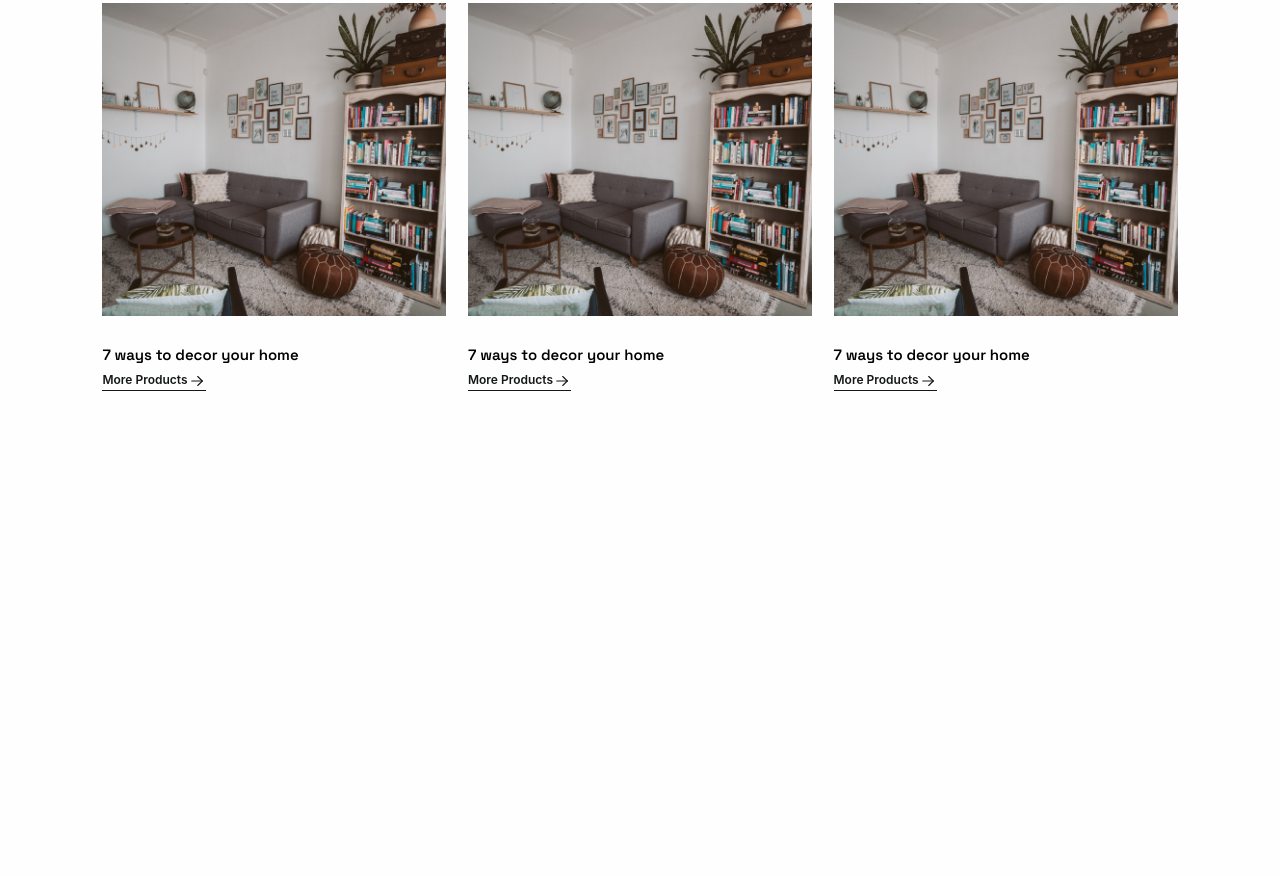
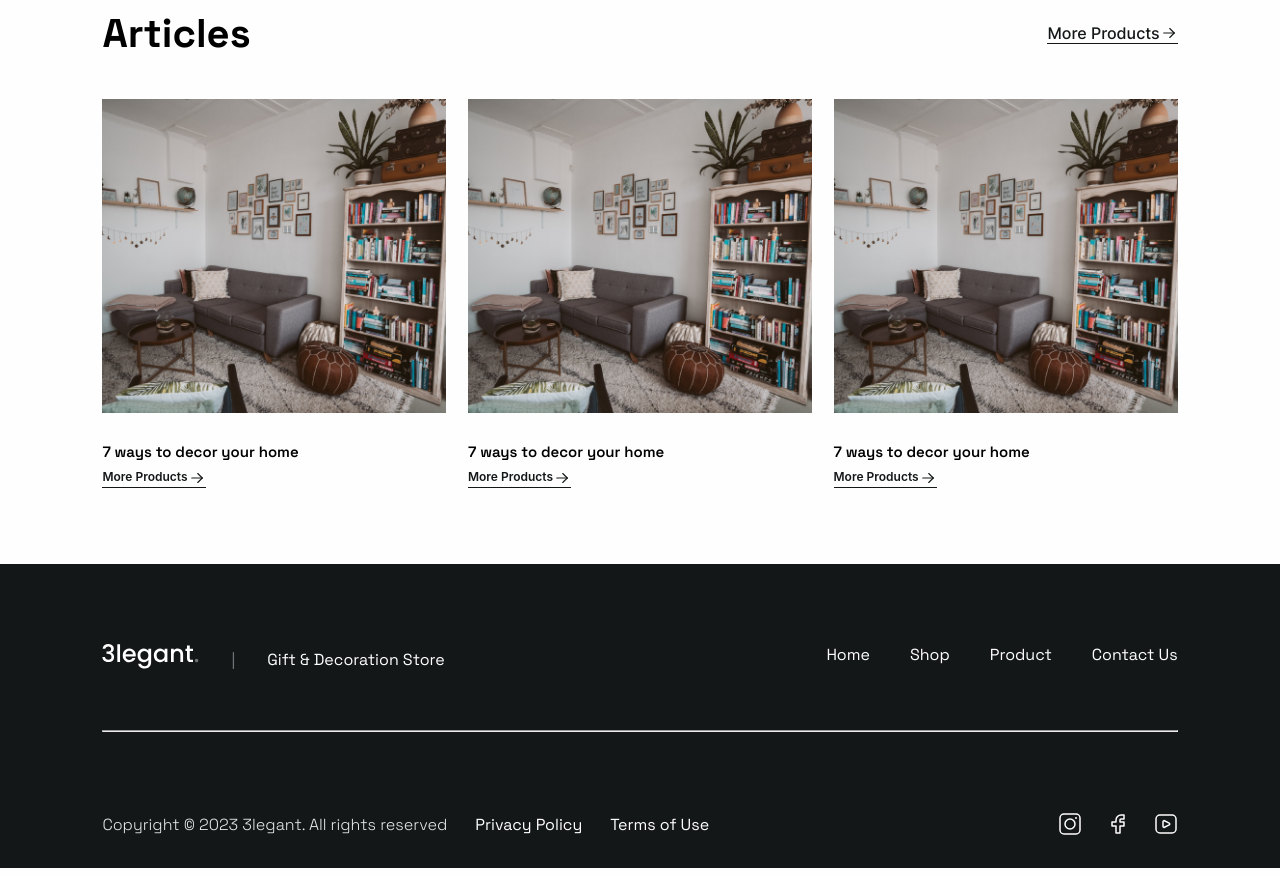
Before and after one commit to marjanradfar/E-Commerce, a website built with Vite: page page/Home.html in a window 1280 px wide. Shown: the part 3141-4017 px from the top of the page. Before the commit the page ends 3612 px from the top, so only its background shows below. Built offline with nearby package versions, Linux system fonts and the light colour scheme; a web font is replaced by a local one.

Commit message:
responsive section footer iin screen 375px

```diff
--- a/assets/style/_home.scss
+++ b/assets/style/_home.scss
@@ -80,7 +80,6 @@
   }
 
   .container {
-    //background-color: indianred;
     display: flex;
     justify-content: space-between;
     align-items: center;
@@ -92,7 +91,18 @@
       display: flex;
       justify-content: center;
       align-items: center;
-      gap: 2.5rem
+      gap: 2.5rem;
+
+      &__item {
+        font-size: 16px;
+        @media screen and (max-width: 991px) {
+          font-size: 12px;
+        }
+
+        a {
+          font-size: 1em;
+        }
+      }
     }
   }
 
@@ -144,7 +154,8 @@
 
 //todo:section support
 .support {
-  //margin: 3rem auto;
+  margin: 3rem auto;
+
   .container {
     display: grid;
     grid-template-columns: 1fr 1fr 1fr 1fr;
@@ -250,7 +261,8 @@
 
 .articles {
   width: 100%;
-  padding: 80px 0;
+  //padding: 80px 0;
+  margin: 6% 0;
 
   &__head {
     display: flex;
@@ -401,12 +413,20 @@
 .footer {
   width: 100%;
   background-color: $mainColor;
+  font-size: 16px;
+  @media screen and (max-width: 991px) {
+    font-size: 12px;
+  }
 
   .container {
     display: flex;
     justify-content: space-between;
     padding-top: 5rem;
     margin-bottom: 3.5rem;
+    @media screen and (max-width: 768px) {
+      flex-direction: column;
+      gap: 2.5rem;
+    }
   }
 
   hr {
@@ -419,11 +439,16 @@
     align-items: center;
     gap: 2rem;
     color: $ThirdText;
-
+    @media screen and (max-width: 768px) {
+      flex-direction: column;
+    }
   }
 
   .space {
     color: $secondaryColor;
+    @media screen and (max-width: 768px) {
+      display: none
+    }
   }
 
   &__listMenu {
@@ -439,28 +464,47 @@
     display: flex;
     justify-content: space-between;
     padding-bottom: 2rem;
+    @media screen and (max-width: 768px) {
+      flex-direction: column-reverse !important;
+    }
 
     &--text {
       display: flex;
       align-items: center;
       gap: 1.75rem;
       color: $ThirdText;
+      font-size: 16px;
+      @media screen and (max-width: 991px) {
+        font-size: 12px;
+      }
+      @media screen and (max-width: 768px) {
+        flex-direction: column-reverse;
+      }
 
-      a {
-        color: $ThirdText;
 
+      .contactUs {
+        display: flex;
+        gap: 28px;
+        a {
+          color: $ThirdText;
+          font-size: 1em;
+        }
       }
     }
 
     p {
       color: $FourthText;
       font-weight: 100;
+      font-size: 1em;
     }
 
     &--social {
       display: flex;
       align-items: center;
       gap: 1.5rem;
+      @media screen and (max-width: 768px) {
+        justify-content: center;
+      }
     }
   }
 }
--- a/assets/style/home/_newArrivals.scss
+++ b/assets/style/home/_newArrivals.scss
@@ -1,18 +1,33 @@
 .newArrivals {
-  margin-bottom: 52px;
+  //margin-bottom: 52px;
   margin-top: 48px;
 
   &__wrapper {
     display: flex;
     justify-content: flex-start;
     align-content: center;
-    gap: 1rem;
+    gap: 2rem;
     overflow-x: scroll;
-    padding: 0 8%;
+    margin-left: 8%;
+    padding-right: 8%;
+    padding-bottom: 3rem;
     @media screen and (max-width: 768px){
-      padding: 0 2rem;
+      margin-left: 2rem;
+    }
+    &::-webkit-scrollbar {
+      width: 1px;
+      height: 0.5rem;
+    }
+    &::-webkit-scrollbar-track {
+      border-radius: 1.25rem;
+      background: rgb(238, 238, 238);
+    }
+    &::-webkit-scrollbar-thumb {
+      //background: var(--Black, #111);
+      background: #343839;
+      border-radius: 1.25rem;
+    }
 
-    }
     &--cart {
 
       img {
@@ -23,6 +38,18 @@
         display: flex;
         flex-direction: column;
         align-items: flex-start;
+        font-size: 16px;
+        span{
+          font-size: 1.2em;
+          font-weight: 600;
+          color: $mainColor;
+        }
+        &__price{
+          span{
+            font-size: 0.8em;
+            font-weight: 700;
+          }
+        }
       }
     }
 
--- a/page/Home.html
+++ b/page/Home.html
@@ -390,37 +390,39 @@
     <!--        </div>-->
     <!--    </div>-->
 
-    <!--        <footer class="footer">-->
-    <!--            <div class="container">-->
-    <!--                <div class="footer__logo">-->
-    <!--                    <div class="logo">-->
-    <!--                        <img src="../assets/image/3legantWhite..svg">-->
-    <!--                    </div>-->
-    <!--                    <div class="space">|</div>-->
-    <!--                    <p>Gift & Decoration Store</p></div>-->
-    <!--                <nav class="header__listMenu footer__listMenu">-->
-    <!--                    <ul class="menu">-->
-    <!--                        <li class="menu__item"><a href="#">Home</a></li>-->
-    <!--                        <li class="menu__item"><a href="#">Shop</a></li>-->
-    <!--                        <li class="menu__item"><a href="#">Product</a></li>-->
-    <!--                        <li class="menu__item"><a href="#">Contact Us</a></li>-->
-    <!--                    </ul>-->
-    <!--                </nav>-->
-    <!--            </div>-->
-    <!--            <hr/>-->
-    <!--            <div class="footer__copyRight container">-->
-    <!--                <div class="footer__copyRight&#45;&#45;text">-->
-    <!--                    <p>Copyright © 2023 3legant. All rights reserved</p>-->
-    <!--                    <a href="#">Privacy Policy</a>-->
-    <!--                    <a href="#">Terms of Use</a>-->
-    <!--                </div>-->
-    <!--                <div class="footer__copyRight&#45;&#45;social">-->
-    <!--                    <img src="../assets/image/icon/instagram.svg"/>-->
-    <!--                    <img src="../assets/image/icon/facebook.svg"/>-->
-    <!--                    <img src="../assets/image/icon/youtube.svg"/>-->
-    <!--                </div>-->
-    <!--            </div>-->
-    <!--        </footer>-->
+    <footer class="footer">
+        <div class="container">
+            <div class="footer__logo">
+                <div class="logo">
+                    <img src="../assets/image/3legantWhite.svg">
+                </div>
+                <div class="space">|</div>
+                <p>Gift & Decoration Store</p></div>
+            <nav class="header__listMenu footer__listMenu">
+                <ul class="menu">
+                    <li class="menu__item"><a href="#">Home</a></li>
+                    <li class="menu__item"><a href="#">Shop</a></li>
+                    <li class="menu__item"><a href="#">Product</a></li>
+                    <li class="menu__item"><a href="#">Contact Us</a></li>
+                </ul>
+            </nav>
+        </div>
+        <hr/>
+        <div class="footer__copyRight container">
+            <div class="footer__copyRight--text">
+                <p>Copyright © 2023 3legant. All rights reserved</p>
+                <div class="contactUs">
+                    <a href="#">Privacy Policy</a>
+                    <a href="#">Terms of Use</a>
+                </div>
+            </div>
+            <div class="footer__copyRight--social">
+                <img src="../assets/image/icon/instagram.svg"/>
+                <img src="../assets/image/icon/facebook.svg"/>
+                <img src="../assets/image/icon/youtube.svg"/>
+            </div>
+        </div>
+    </footer>
 
 
 </main>
```
Lines whose indentation alone changed are shown as unchanged.
